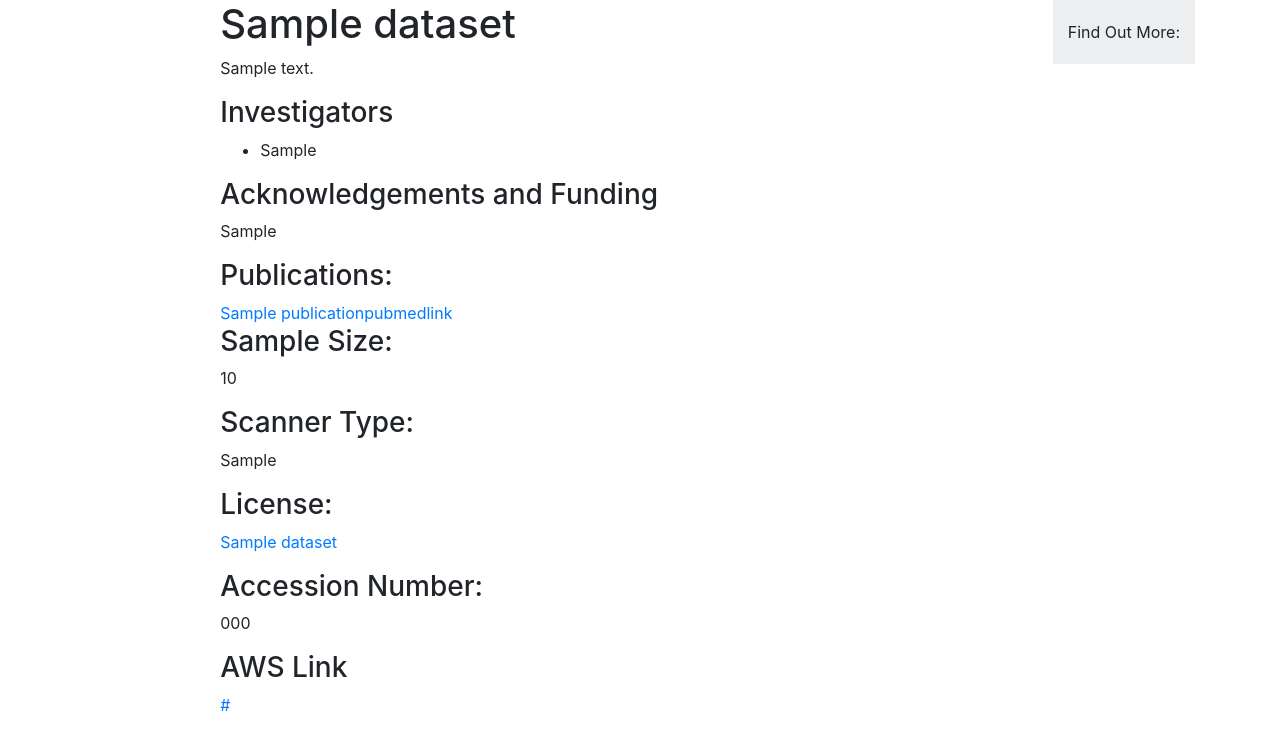
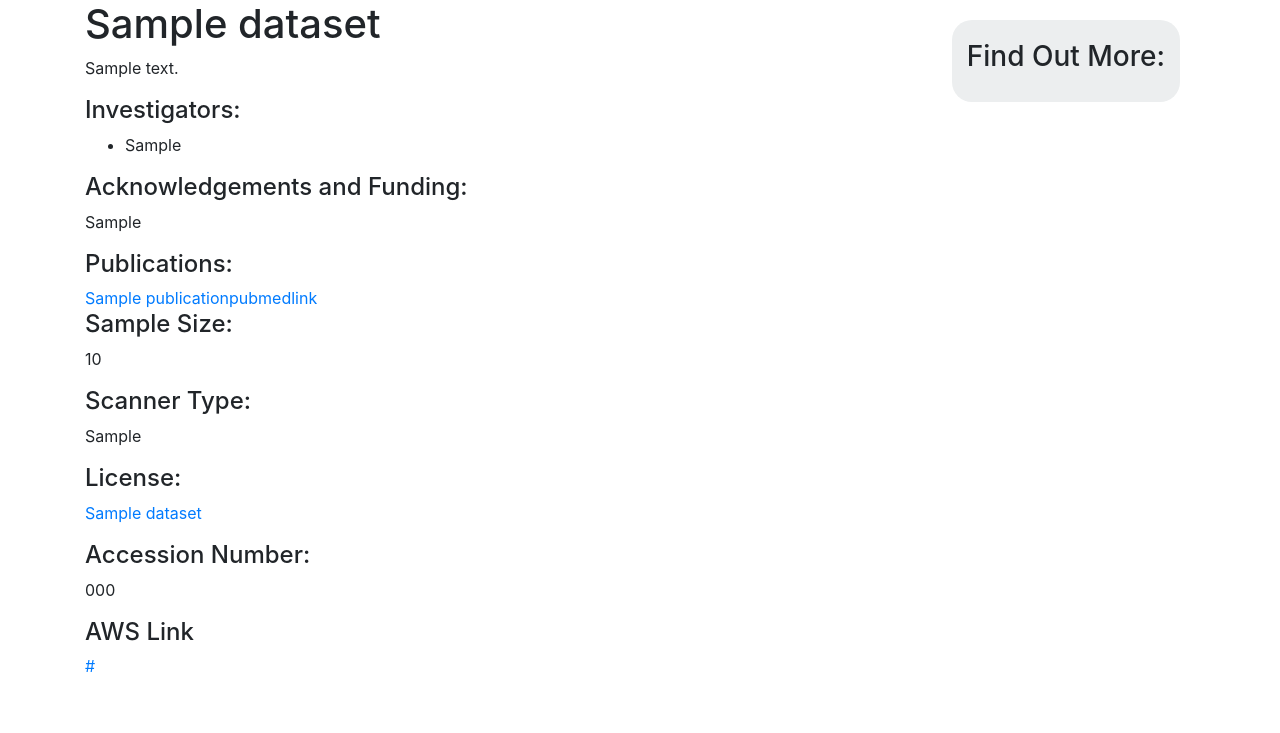
Before and after one commit to poldracklab/open_fmri, a Django app: a page that uses open_fmri/templates/base.html in a window 1280 px wide. Shown: the part 81-814 px from the top of the page. After the commit the page ends 753 px from the top, so only its background shows below. Run offline with Django 3.2, Linux system fonts and the light colour scheme; tables that the repository leaves empty hold one stand-in row (values such as "Sample post"); data that the repository does not hold is empty; some libraries are stand-ins or nearby versions.

Commit message:
mostly style and usability changes

```diff
--- a/open_fmri/assets/css/styles.css
+++ b/open_fmri/assets/css/styles.css
@@ -1,14 +1,27 @@
 #container-right {
     float: right;
+    padding: 20px 15px;
+    height: 100%;
 }
 
 #container-content {
-    float: right;
 }
 
 #toc {
     background-color: #ECEEEF;
     padding: 20px 15px;
+    border-radius: 20px;
+}
+
+#toc li {
+    border-top: 1px solid #000000;
+}
+
+#toc li a {
+    color: #555555;
+    padding-left: 1em;
+    padding-top: 1px;
+    padding-bottom 1px;
 }
 
 ol {
@@ -33,6 +46,6 @@ a, ol {
     width: 100%;
 }
 
-.column-three-fourths {
-    width: 75%
+.navbar-nav .nav-item {
+    line-height: 55px;
 }
--- a/open_fmri/templates/base.html
+++ b/open_fmri/templates/base.html
@@ -39,13 +39,14 @@
           <div class="collapse navbar-toggleable-xs" id="bs-navbar-collapse-1">
             <nav class="nav navbar-nav">
               <a class="nav-link nav-item" href="{% url 'dataset_create' %}">New Dataset</a>
+              <a class="nav-link nav-item" href="/">Test Nav Item</a>
             </nav>
 
             <nav class="nav navbar-nav pull-right">
                 {% if user.is_authenticated %}
-                    <a href="{% url 'logout' %}">Logout</a>
+                    <a class="nav-link nav-item" href="{% url 'logout' %}">Logout</a>
                 {% else %}
-                    <a href="{% url 'login' %}">Login</a>
+                    <a class="nav-link nav-item" href="{% url 'login' %}">Login</a>
                 {% endif %}
             </nav>
           </div>
@@ -61,15 +62,15 @@
         {% endif %}
         <div id="container-right">
         <div id="toc">
-            Find Out More:
+            <h3>Find Out More:</h3>
             <ol>
             {% for page in flatpages %}
-                <li><a href="{{ page.url }}">{{ page.title }}</a></li>
+                <li><a href="{{ page.url }}">{{ page.title }} ‣</a></li>
             {% endfor %}
             </ol>
         </div>
         </div>
-        <div id="container-content" class="column-three-fourths">
+        <div id="container-content">
         {% block content %}
         <p>Use this document as a way to quick start any new project.</p>
         {% endblock content %}
--- a/open_fmri/templates/dataset/dataset_detail.html
+++ b/open_fmri/templates/dataset/dataset_detail.html
@@ -7,30 +7,30 @@
 {% block content %}
 <h1>{{ object.project_name }}</h1>
 <p>{{ object.summary }}</p>
-<h3>Investigators</h3>
+<h4>Investigators:</h4>
 <ul>
 {% for investigator in object.investigator_set.all %}
     <li>{{ investigator.investigator }}</li>
 {% endfor %}
 </ul>
-<h3>Acknowledgements and Funding</h3>
+<h4>Acknowledgements and Funding:</h4>
 <p>{{ object.acknowledgements }}</p>
-<h3>Publications:</h3>
+<h4>Publications:</h4>
 {% for pubmed_link in object.publicationpubmedlink_set.all %}
     <a href="{{ pubmed_link.url }}">{{ pubmed_link.title }}</a>
 {% endfor %}
 {% for document in object.publicationdocument.all %}
     {{ document }}
 {% endfor %}
-<h3>Sample Size:</h3>
+<h4>Sample Size:</h4>
 <p>{{ object.sample_size }}</p>
-<h3>Scanner Type:</h3>
+<h4>Scanner Type:</h4>
 <p>{{ object.scanner_type }}</p>
-<h3>License:</h3>
+<h4>License:</h4>
 <p><a href="{{ object.license_url }}">{{ object.license_title }}</a></p>
-<h3>Accession Number:</h3>
+<h4>Accession Number:</h4>
 <p>{{ object.accession_number }}</p>
-<h3>AWS Link</h3>
+<h4>AWS Link</h4>
 <p><a href="{{ object.aws_link_url }}">{{ object.aws_link_title }}</a></p>
 <div id="disqus_thread"></div>
 {% endblock %}
```
Also changed, not shown: open_fmri/templates/dataset/dataset_form.html (+4 -4 lines).
